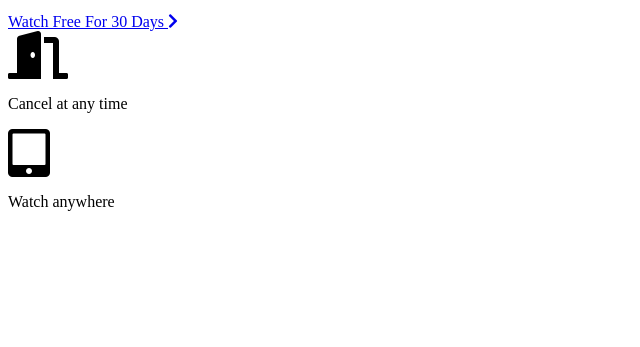
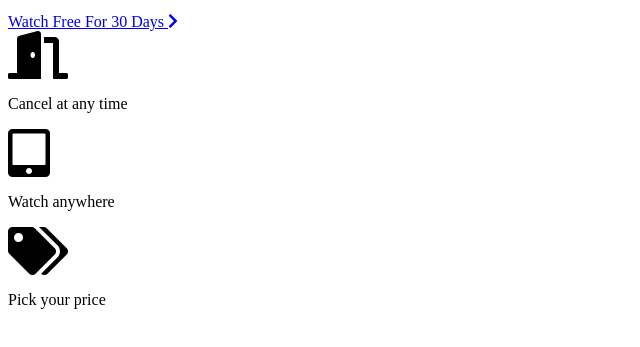
Before and after one commit to FrankGrillo1991/Netflix-Clone, a plain HTML site: page index.html in a window 1280 px wide. Shown: the part 413-760 px from the top of the page, without its empty margins (0-640 px from the left). Drawn offline with Linux system fonts and the light colour scheme.

Commit message:
Update index.html

```diff
--- a/index.html
+++ b/index.html
@@ -39,9 +39,15 @@
             <p class="hide-sm">Watch anywhere</p>
         </div>
 
+        <div id="tab-3" class="tab-item">
+            <i class="fas fa-tags fa-3x"></i>
+            <p class="hide-sm">Pick your price</p>
+        </div>
 
     </div>
 </section>
+
+
 </body>
 
 </html>
```
